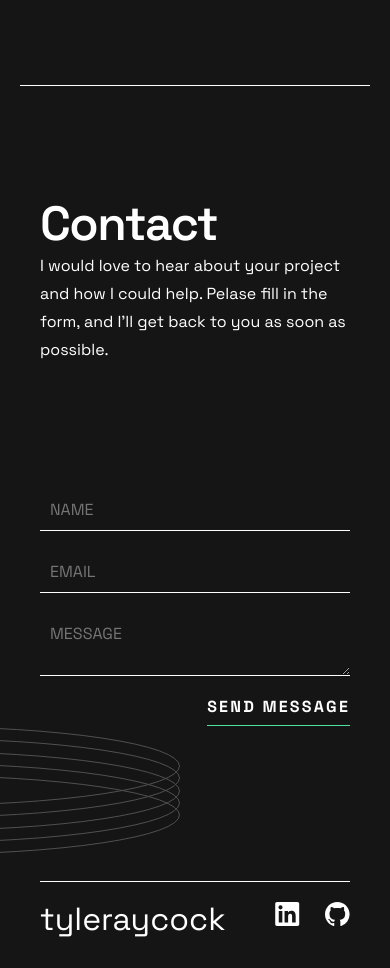
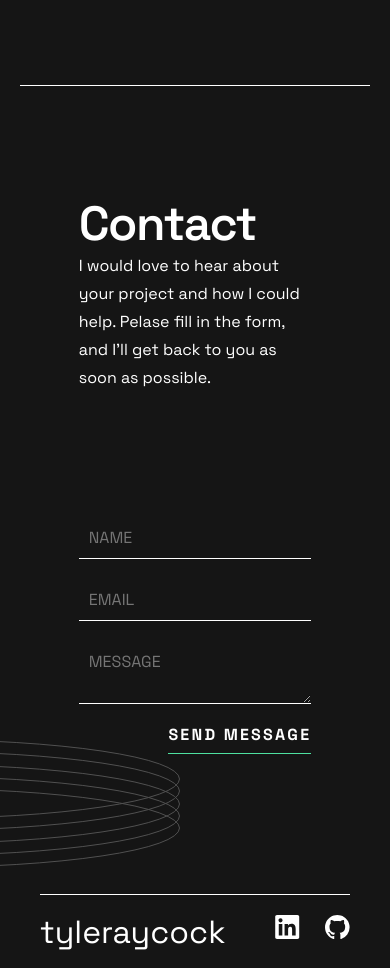
Before and after one commit to TylerAycock/single-pg-portfolio-2, a React (Vite) app: page / in a window 390 px wide. Shown: the part 4160-5128 px from the top of the page. Built offline with nearby package versions, Linux system fonts and the light colour scheme.

Commit message:
added additional 770px media query

```diff
--- a/src/App.css
+++ b/src/App.css
@@ -56,12 +56,41 @@ svg:not(:root) {
 }
 
 
+
+@media screen and (max-width: 770px){
+  /* skills section */
+  .layout .skills__section{
+    display: grid;
+    grid-template-columns: repeat(2, 1fr);
+  }
+
+  /* contact sectopm */
+
+  .contact__section--wrapper .contact__section{
+    grid-template-columns: 1fr;
+    width: 75%;
+    margin: 0 auto;
+  }
+
+  .header__rings{
+    left: -350px;
+    top: 120px;
+  }
+
+  .skills__rings{
+    display: none;
+  }
+
+  .footer__rings{
+    bottom: 100px;
+    left: -350px;
+  }
+}
+
+
 @media screen and (max-width: 600px) {
 
   /* header  section */
-  .header{
-  }
-
 
  .header .header__main{
     align-items: center;
@@ -95,33 +124,10 @@ header .header__main img{
 
   /* skills secetion */
   .layout .skills__section{
-    display: grid;
     grid-template-columns: 1fr;
     align-items: center;
     justify-items: center;
     text-align: center;
   }
 
-
-  /* contact section */
-
-   .contact__section--wrapper .contact__section{
-    grid-template-columns: 1fr;
-  }
-
-
-  .header__rings{
-    left: -350px;
-    top: 120px;
-  }
-
-  .skills__rings{
-    display: none;
-  }
-
-  .footer__rings{
-    bottom: 100px;
-    left: -350px;
-  }
-
 }
```
